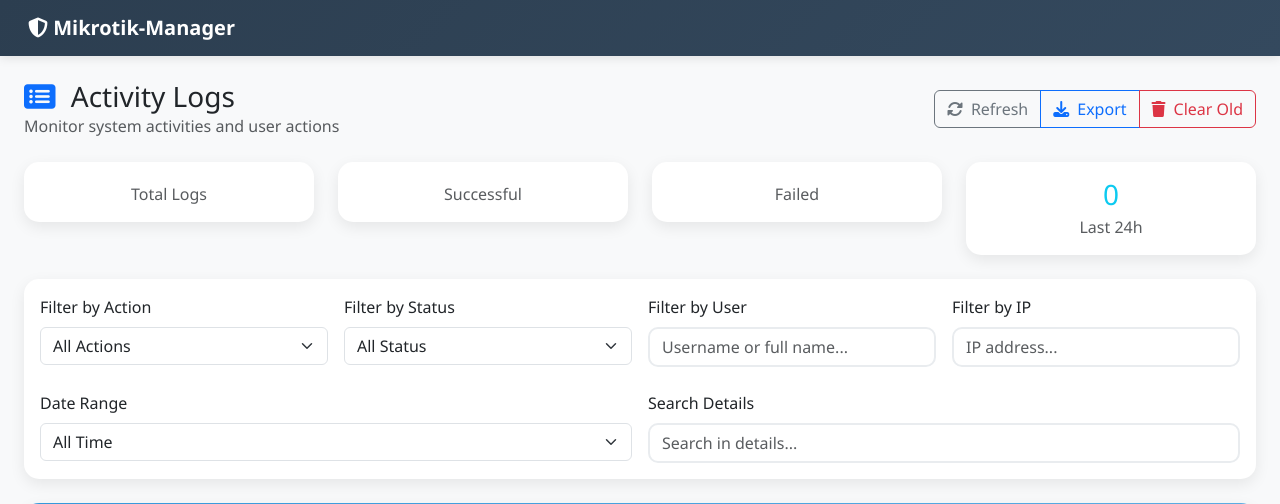
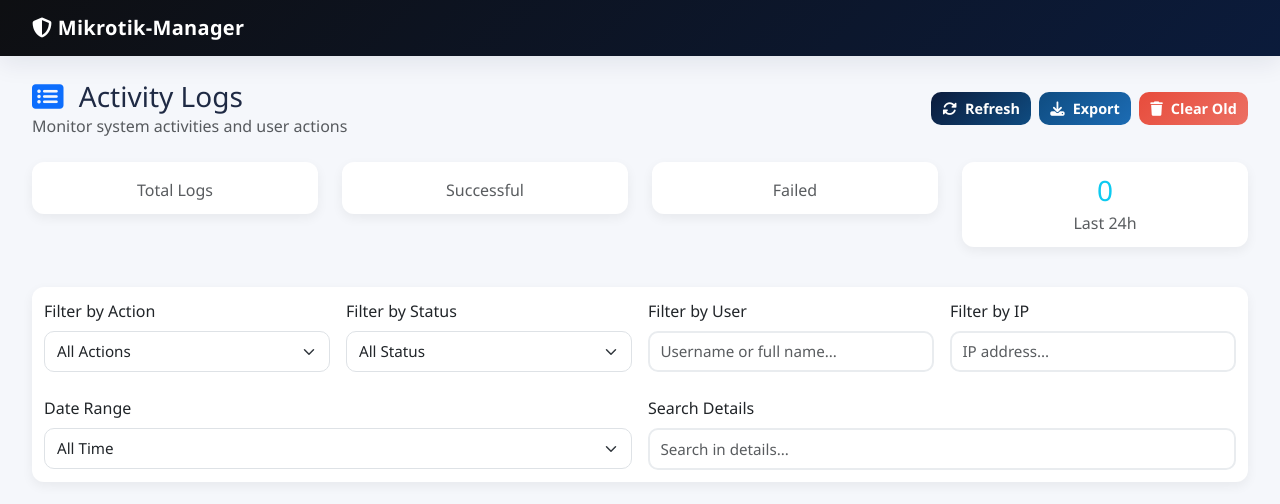
Before and after one commit to aksha-y/working_Mikro_Cred_Manager, a FastAPI app: template templates/admin/logs.html in a window 1280 px wide. Shown: the top 504 px of the page. Run offline with FastAPI, Linux system fonts and the light colour scheme; the template is opened without the code that fills it, so the values that code supplies are empty; some libraries are stand-ins or nearby versions.

Commit message:
UI polish: compact + minimal styles across base/login/logs pages for consistency

```diff
--- a/templates/admin/logs.html
+++ b/templates/admin/logs.html
@@ -19,18 +19,18 @@
                     <p class="text-muted mb-0">Monitor system activities and user actions</p>
                 </div>
                 <div>
-                    <div class="btn-group" role="group">
-                        <button class="btn btn-outline-secondary" onclick="refreshLogs()">
+                    <div class="btn-group" role="group" style="gap: .5rem;">
+                        <button class="btn btn-navy" onclick="refreshLogs()">
                             <i class="fas fa-sync-alt me-2"></i>Refresh
                         </button>
-                        <button class="btn btn-outline-primary" onclick="exportLogs()">
+                        <button class="btn btn-primary" onclick="exportLogs()">
                             <i class="fas fa-download me-2"></i>Export
                         </button>
-                        <button class="btn btn-outline-danger" onclick="clearOldLogs()">
+                        <button class="btn btn-danger" onclick="clearOldLogs()">
                             <i class="fas fa-trash me-2"></i>Clear Old
                         </button>
                         {% if syslog_url %}
-                        <a class="btn btn-outline-dark" href="{{ syslog_url }}" target="_blank" rel="noopener">
+                        <a class="btn btn-dark" href="{{ syslog_url }}" target="_blank" rel="noopener">
                             <i class="fas fa-network-wired me-2"></i>Open Syslog UI
                         </a>
                         {% endif %}
--- a/templates/base.html
+++ b/templates/base.html
@@ -185,9 +185,11 @@
         }
     </style>
 
+        <link rel="stylesheet" href="/static/style.css">
+
     {% block extra_css %}{% endblock %}
 </head>
-<body>
+<body class="compact">
     <!-- Navigation -->
     <nav class="navbar navbar-expand-lg navbar-dark">
         <div class="container-fluid">
--- a/templates/login.html
+++ b/templates/login.html
@@ -9,6 +9,8 @@
     <link href="https://cdn.jsdelivr.net/npm/bootstrap@5.3.0/dist/css/bootstrap.min.css" rel="stylesheet">
     <!-- Font Awesome -->
     <link href="https://cdnjs.cloudflare.com/ajax/libs/font-awesome/6.4.0/css/all.min.css" rel="stylesheet">
+
+    <link rel="stylesheet" href="/static/style.css">
 
     <style>
         body {
```
